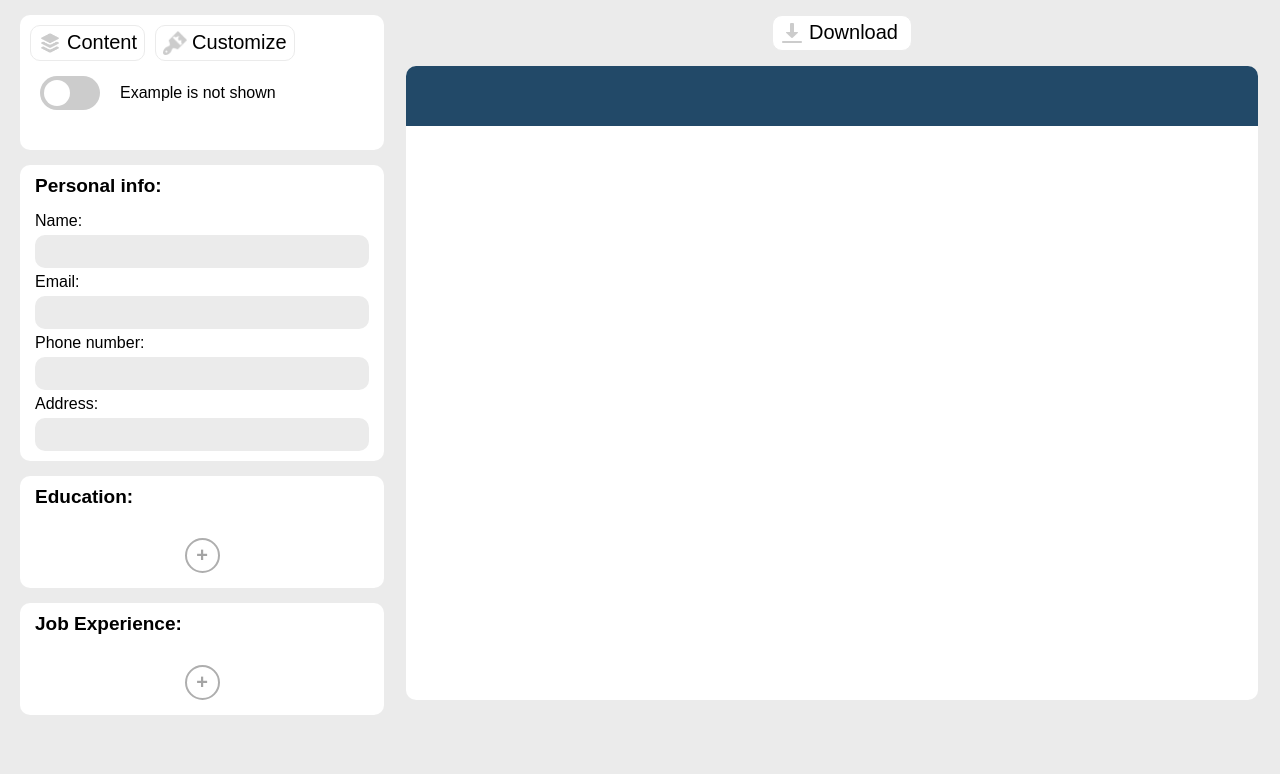
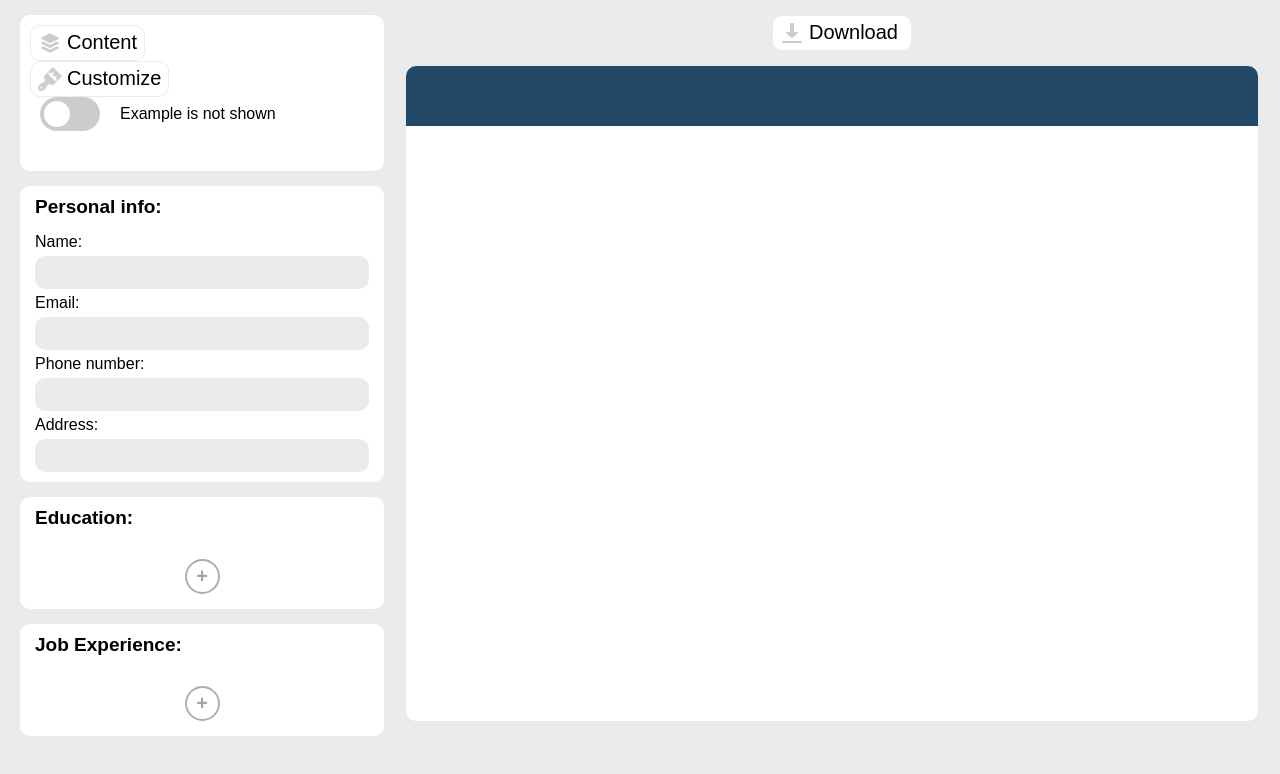
Before and after one commit to vasenkom/CV-maker, a React (Vite) app in the folder cvMaker/: page / in a window 1280 px wide. Shown: the top 774 px of the page. Built offline with nearby package versions, Linux system fonts and the light colour scheme.

Commit message:
add states customizeModeOn and customizeModeOff

```diff
--- a/cvMaker/src/components/settings/SettingsMain.jsx
+++ b/cvMaker/src/components/settings/SettingsMain.jsx
@@ -3,7 +3,13 @@ import { ToggleSwitch } from "./ToggleSwitch";
 import brush from "../../icons/customize.png";
 import layers from "../../icons/layers.png";
 
-export function SettingPart({ isChecked, stateMessage, toggleHandler }) {
+export function SettingPart({
+  isChecked,
+  stateMessage,
+  toggleHandler,
+  customizeModeOn,
+  customizeModeOff,
+}) {
   return (
     <div id="SettingPart">
       <div
@@ -12,18 +18,12 @@ export function SettingPart({ isChecked, stateMessage, toggleHandler }) {
           margin: "10px",
         }}
       >
-        <div
-          style={{
-            display: "flex",
-            flexDirection: "row",
-            gap: "10px",
-            marginBottom: "15px",
-          }}
-        >
+        <div className="settingsButtonDiv">
           <SettingsButtons
             text="Content"
             id="ContentButton"
             className="ContentButton"
+            onClick={customizeModeOff}
             image={
               <img src={layers} className="icons" alt="See content Icon" />
             }
@@ -32,6 +32,7 @@ export function SettingPart({ isChecked, stateMessage, toggleHandler }) {
             text="Customize"
             id="CustomizeButton"
             className="ContentButton"
+            onClick={customizeModeOn}
             image={<img src={brush} className="icons" alt="Customize Icon" />}
           />
         </div>
```
